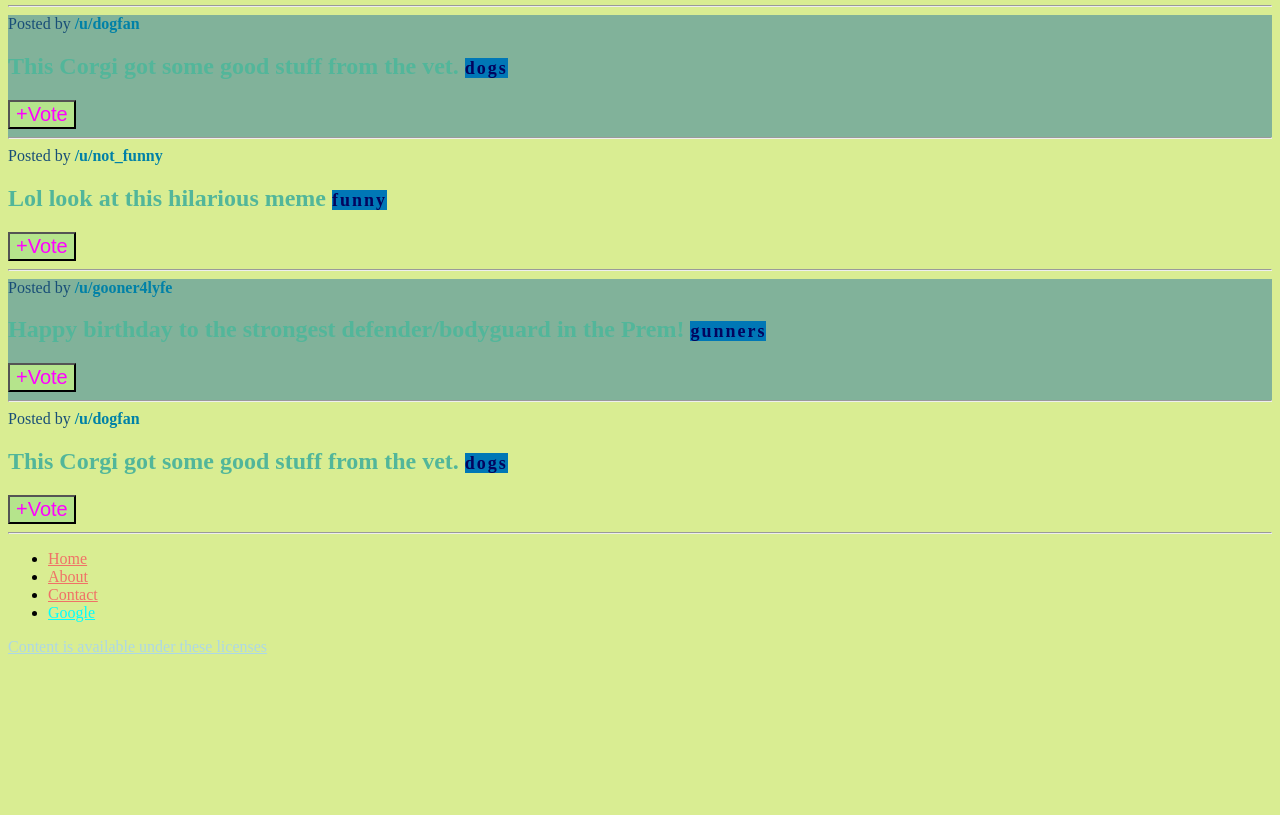
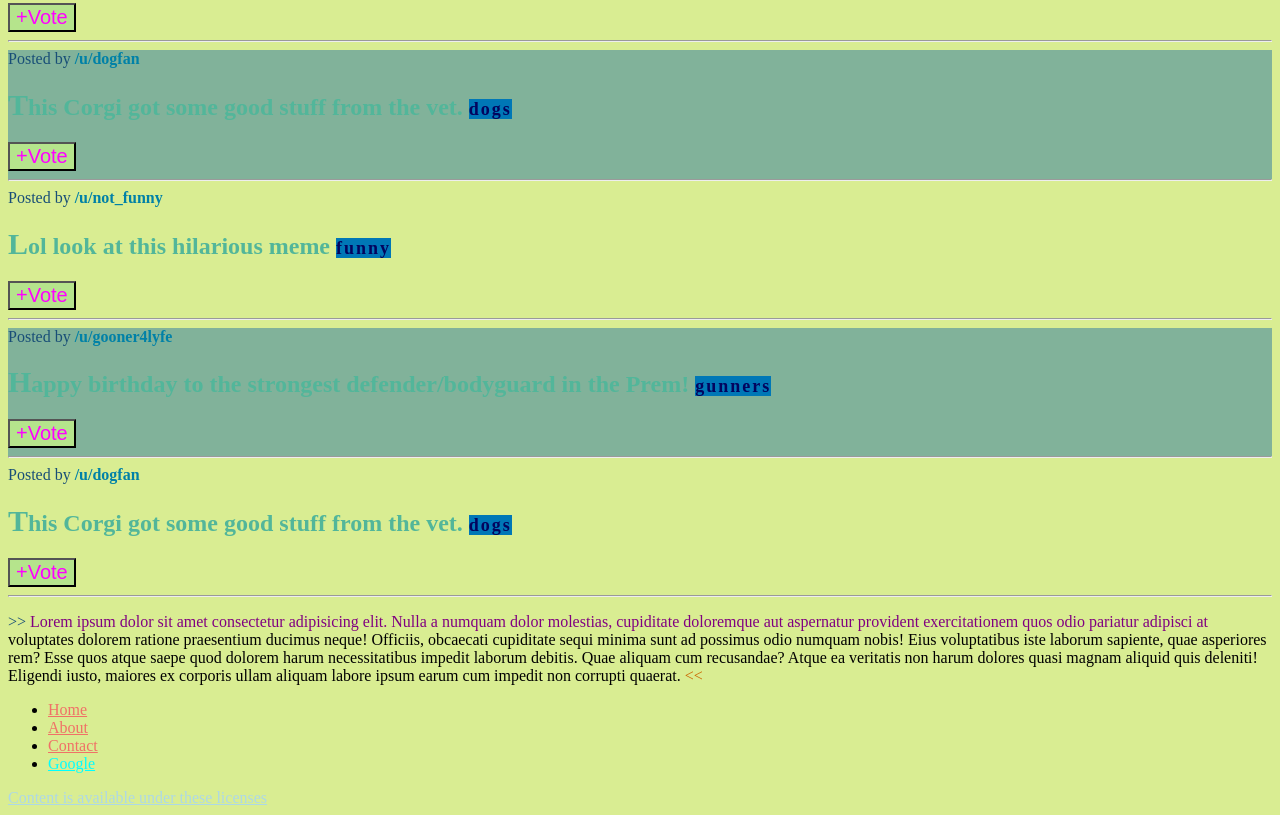
Before and after one commit to GGURIMON/Practice-front, a plain HTML site: page css_practice/selector/starter.html in a window 1280 px wide. Shown: the part 755-1570 px from the top of the page. Before the commit the page ends 1419 px from the top, so only its background shows below. Drawn offline with Linux system fonts and the light colour scheme.

Commit message:
psuedo elements

```diff
--- a/css_practice/selector/app.css
+++ b/css_practice/selector/app.css
@@ -84,3 +84,25 @@ a[href*="google"] {
 .post:nth-of-type(2n) {
     background-color: #81b29a;
 }
+
+h2::first-letter {
+    font-size: 30px;
+}
+
+p::first-line {
+    color: purple;
+}
+
+p::selection {
+    background-color: #ffd60a;
+}
+
+p::before {
+    color: #184e77;
+    content: ">> ";
+}
+
+p::after {
+    color: #ca6702;
+    content: " <<";
+}
--- a/css_practice/selector/starter.html
+++ b/css_practice/selector/starter.html
@@ -72,6 +72,16 @@
             <button>+Vote</button>
             <hr>
         </section>
+        <p>Lorem ipsum dolor sit amet consectetur adipisicing elit. Nulla a numquam dolor molestias, cupiditate
+            doloremque aut aspernatur provident exercitationem quos odio pariatur adipisci at voluptates dolorem ratione
+            praesentium ducimus neque!
+            Officiis, obcaecati cupiditate sequi minima sunt ad possimus odio numquam nobis! Eius voluptatibus iste
+            laborum sapiente, quae asperiores rem? Esse quos atque saepe quod dolorem harum necessitatibus impedit
+            laborum debitis.
+            Quae aliquam cum recusandae? Atque ea veritatis non harum dolores quasi magnam aliquid quis deleniti!
+            Eligendi iusto, maiores ex corporis ullam aliquam labore ipsum earum cum impedit non corrupti quaerat.</p>
+
+
     </main>
     <footer>
         <nav>
```
